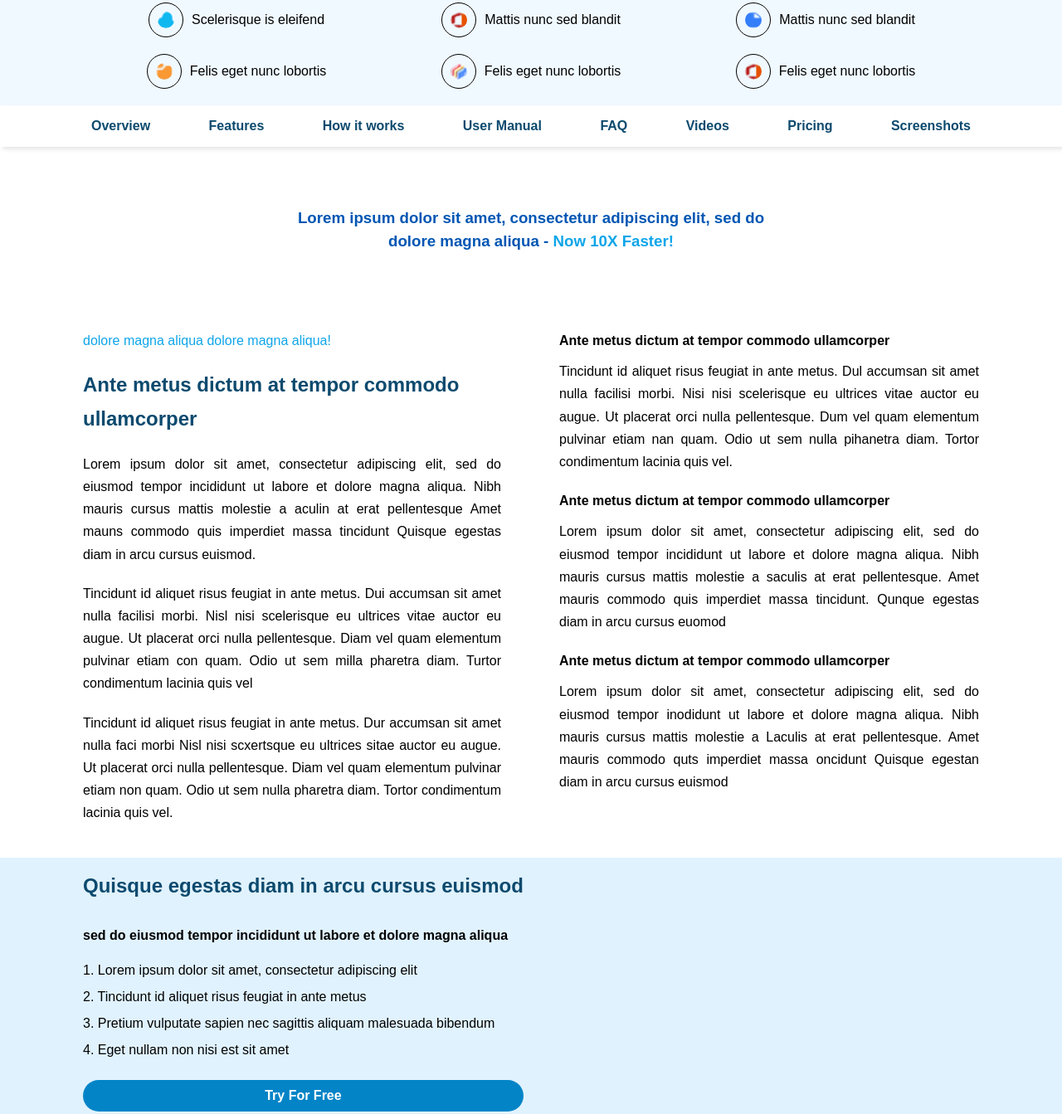
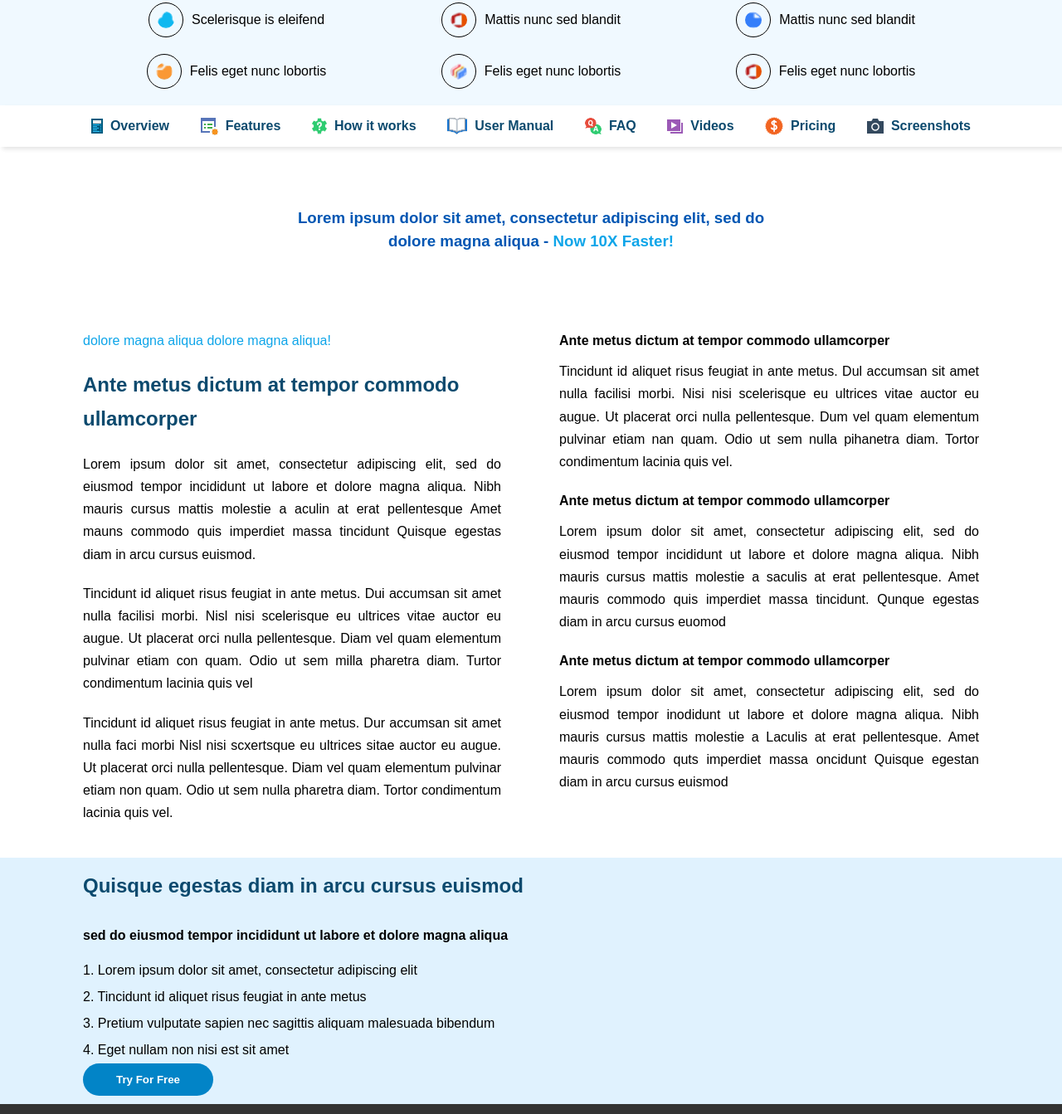
Before and after one commit to Bharath-Parthipan/responsive-landing-page, a plain HTML site: page index.html in a window 1280 px wide. Shown: the part 437-1780 px from the top of the page at 83% size. Drawn offline with Linux system fonts and the light colour scheme.

Commit message:
landing Page Task v2

```diff
--- a/index.html
+++ b/index.html
@@ -103,28 +103,41 @@
             <nav class="sidebar2">
                 <ul class="sidebar2-list">
                     <li class="lists2" onclick="hideSidebar2()"><a href="#">&#10005;</a></li>
-                    <li class="lists2"><a href="#Overview">Overview</a></li>
-                    <li class="lists2"><a href="#Features">Features</a></li>
-                    <li class="lists2"><a href="#How-it-works">How it works</a></li>
-                    <li class="lists2"><a href="#User-Manual">User Manual</a></li>
-                    <li class="lists2"><a href="#FAQ">FAQ</a></li>
-                    <li class="lists2"><a href="#Videos">Videos</a></li>
-                    <li class="lists2"><a href="#Pricing">Pricing</a></li>
-                    <li class="lists2"><a href="#Screenshots">Screenshots</a></li>
+                    <li class="lists2"><a href="#Overview"><img src="./assets/h1.png" alt="">&nbsp;&nbsp;Overview</a>
+                    </li>
+                    <li class="lists2"><a href="#Features"><img src="./assets/h2.png" alt="">&nbsp;&nbsp;Features</a>
+                    </li>
+                    <li class="lists2"><a href="#How-it-works"><img src="./assets/h3.png" alt="">&nbsp;&nbsp;How it
+                            works</a></li>
+                    <li class="lists2"><a href="#User-Manual"><img src="./assets/h4.png" alt="">&nbsp;&nbsp;User
+                            Manual</a></li>
+                    <li class="lists2"><a href="#FAQ"><img src="./assets/h5.png" alt="">&nbsp;&nbsp;FAQ</a></li>
+                    <li class="lists2"><a href="#Videos"><img src="./assets/h6.png" alt="">&nbsp;&nbsp;Videos</a></li>
+                    <li class="lists2"><a href="#Pricing"><img src="./assets/h7.png" alt="">&nbsp;&nbsp;Pricing</a></li>
+                    <li class="lists2"><a href="#Screenshots"><img src="./assets/h8.png"
+                                alt="">&nbsp;&nbsp;Screenshots</a></li>
                 </ul>
             </nav>
 
             <nav class="navbar2">
                 <ul class="navbar2-list">
                     <li class="nav2-list"><a href="#Product-Menu">Product Menu</a></li>
-                    <li class="nav2-list hidden"><a href="#Overview">Overview</a></li>
-                    <li class="nav2-list hidden"><a href="#Features">Features</a></li>
-                    <li class="nav2-list hidden"><a href="#How-it-works">How it works</a></li>
-                    <li class="nav2-list hidden"><a href="#User-Manual">User Manual</a></li>
-                    <li class="nav2-list hidden"><a href="#FAQ">FAQ</a></li>
-                    <li class="nav2-list hidden"><a href="#Videos">Videos</a></li>
-                    <li class="nav2-list hidden"><a href="#Pricing">Pricing</a></li>
-                    <li class="nav2-list hidden"><a href="#Screenshots">Screenshots</a></li>
+                    <li class="nav2-list hidden"><a href="#Overview"><img src="./assets/h1.png"
+                                alt="">&nbsp;&nbsp;Overview</a></li>
+                    <li class="nav2-list hidden"><a href="#Features"><img src="./assets/h2.png"
+                                alt="">&nbsp;&nbsp;Features</a></li>
+                    <li class="nav2-list hidden"><a href="#How-it-works"><img src="./assets/h3.png"
+                                alt="">&nbsp;&nbsp;How it works</a></li>
+                    <li class="nav2-list hidden"><a href="#User-Manual"><img src="./assets/h4.png"
+                                alt="">&nbsp;&nbsp;User Manual</a></li>
+                    <li class="nav2-list hidden"><a href="#FAQ"><img src="./assets/h5.png" alt="">&nbsp;&nbsp;FAQ</a>
+                    </li>
+                    <li class="nav2-list hidden"><a href="#Videos"><img src="./assets/h6.png"
+                                alt="">&nbsp;&nbsp;Videos</a></li>
+                    <li class="nav2-list hidden"><a href="#Pricing"><img src="./assets/h7.png"
+                                alt="">&nbsp;&nbsp;Pricing</a></li>
+                    <li class="nav2-list hidden"><a href="#Screenshots"><img src="./assets/h8.png"
+                                alt="">&nbsp;&nbsp;Screenshots</a></li>
                     <li class="menu-button2" onclick="showSidebar2()" style="font-size: 26px;">&#9776;</li>
                 </ul>
             </nav>
--- a/styles.css
+++ b/styles.css
@@ -303,7 +303,7 @@
     font-weight: bolder;
 }
 
-.navbar2 a:hover {
+.navbar2 a:hover, .navbar2 a:focus {
     border-bottom: 2px solid #075985;
 }
 
@@ -407,18 +407,15 @@
 
 }
 
-h4{
+h4 {
     margin-bottom: 10px;
 }
 
 .cta-buttons2 .btn3 {
-    background: #0284c7;
     color: white;
-    padding: 10px 20px;
-    border: none;
-    border-radius: 50px;
-    font-size: 16px;
-    margin-top: 20px;
+    background-color: #0284c7;
+    padding: 12px 40px;
+    width: auto;
 }
 
 .play-icon {
@@ -524,12 +521,12 @@
         background-image: unset;
     }
 
-    .bg2{
+    .bg2 {
         background-image: unset;
         background-color: #e0f2fe;
     }
 
-    .play-icon{
+    .play-icon {
         display: none;
     }
 }
@@ -563,7 +560,7 @@
         padding: 20px;
     }
 
-    .bg2{
+    .bg2 {
         padding: 20px;
     }
 }
@@ -631,7 +628,9 @@
         display: flex;
         justify-content: center;
         align-items: center;
+        margin-top: 10px;
     }
+
 }
 
 @media(max-width: 400px) {
```
Also changed, not shown: assets/h1.png (added), assets/h2.png (added), assets/h3.png (added), assets/h4.png (added), assets/h5.png (added), assets/h6.png (added), assets/h7.png (added), assets/h8.png (added).
